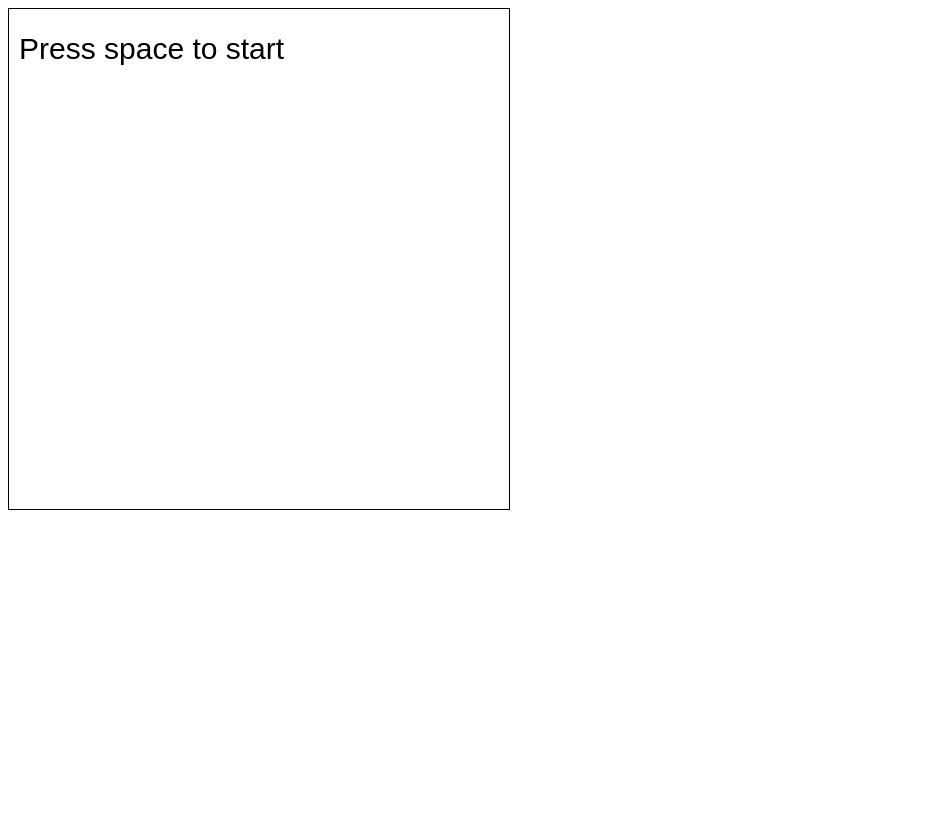
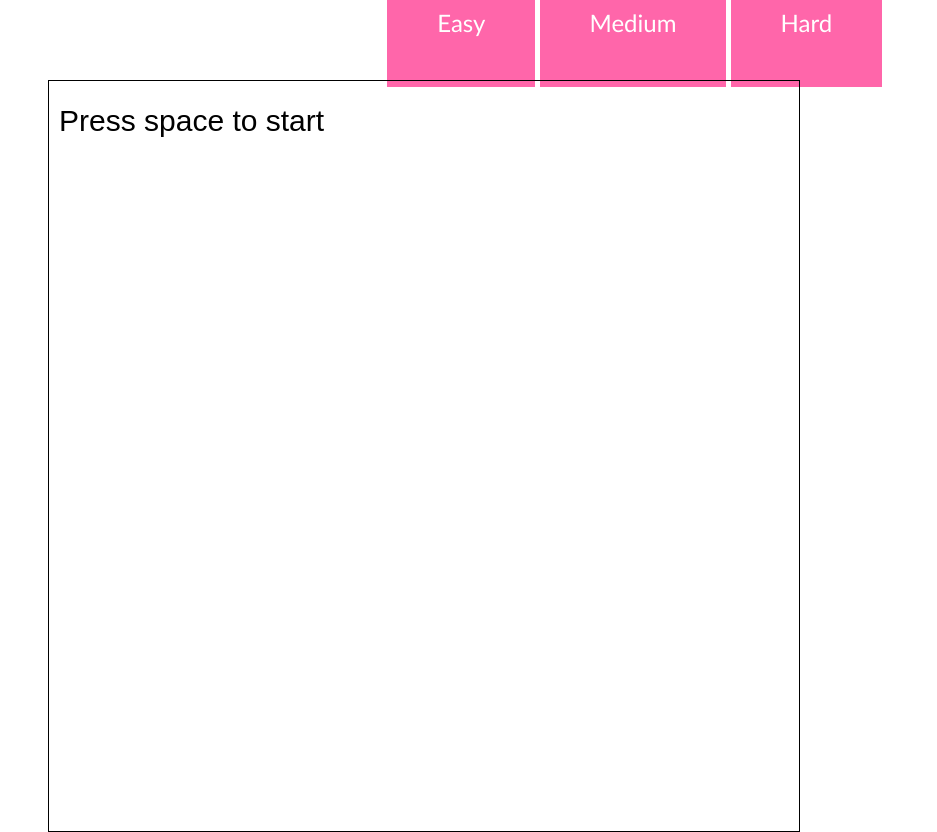
Before and after one commit to pbrink21/rythm-arts, a plain HTML site: page public/board.html in a window 1280 px wide. Shown: the whole page, without its empty margins (0-937 px from the left). Before the commit the page ends 800 px from the top, so only its background shows below. Drawn offline with Linux system fonts and the light colour scheme.

Commit message:
changed some of board to match difficulty and selector screen

```diff
--- a/public/board.html
+++ b/public/board.html
@@ -14,7 +14,10 @@
         </div>
 
         <div id = "game">
-          <canvas id = "gameCanvas" width = "500" height = "500" style="border:1px solid #000000;"/>
+          <a class = "difButton" onclick="diff(1)" id = "0">Easy</a>
+          <a class = "difButton" onclick="diff(2)" id = "1">Medium</a>
+          <a class = "difButton" onclick="diff(3)" id = "2">Hard</a>
+          <canvas id = "gameCanvas" width = "750" height = "750" style="border:1px solid #000000; position: absolute; top: 10%; right: 37.5%;"/>
 
           <script language="JavaScript">
             var elem = document.getElementById('gameCanvas'),
@@ -22,7 +25,7 @@
             started = false,
             paused = false,
             theme = "Dawn Winery",
-            diff = 2,
+            diff = 0;
             points = 0;
             elements = [];
 
@@ -39,9 +42,10 @@
             };
 
             const DIFFICULTY = {
-              0: {size: 20, acceleration: 1, points: 1, interval: 10},
-              1: {size: 20, acceleration: 5, points: 2, interval: 7},
-              2: {size: 20, acceleration: 10, points: 3, interval: 5},
+            //size of circles changed and accel of hard 10 -> 7
+              0: {size: 50, acceleration: 1, points: 1, interval: 10},
+              1: {size: 40, acceleration: 5, points: 2, interval: 7},
+              2: {size: 30, acceleration: 7, points: 3, interval: 5},
             };
 
             const DIRECTION = {
@@ -51,6 +55,13 @@
               3: {x: 1, y: 0, key: 'd', keyCode: 68, winX: elem.width, winY: elem.height/2}, //right
               4: {x: 0, y: 0, key: 'q', keyCode: 81, winX: 0, winY: 0} //stopped
             };
+
+            function diff(num){
+                diff = num;
+                getElementById(0).remove();
+                getElementById(1).remove();
+                getElementById(2).remove();
+			}
 
             function intersect(point, circle){
               return Math.sqrt((point.x-circle.x) ** 2 + (point.y-circle.y) ** 2) < circle.radius;
@@ -117,7 +128,7 @@
                   x: element.direction.winX,
                   y: element.direction.winY
                 };
-                //chagnes color, if neccesary
+                //changes color, if neccesary
                 if(intersect(pos, element)){
                   element.ready = true;
                   element.color = colors[theme].success;
@@ -136,9 +147,12 @@
 
                 if((!intersect(pos, element) && element.ready) || element.clicked){
                   //erases
+                  /*
+                  *see line 167*
                   if(!element.clicked){
                     points -= DIFFICULTY[diff].points;
                   }
+                  */
                   draw(element.x, element.y, element.radius, colors[theme].background);
                   elements.splice(elements.indexOf(element));
                 }
@@ -161,9 +175,12 @@
                   points += DIFFICULTY[diff].points;
                 }
               });
+              //Dont think we should subtract for points but only give points to successful scores?
+              /*
               if(!goodClick){
                 points -= DIFFICULTY[diff].points;
               }
+              */
             }
 
             context.font = "30px Arial";
--- a/public/style.css
+++ b/public/style.css
@@ -65,7 +65,7 @@ d:hover {
     left: 30%;
     width:40%;
     border:none;
-    display:block;
+    display:block-inline;
     padding:50px;
     margin-bottom:50px;
     text-decoration: none;
```
Also changed, not shown: public/game page.html (+10 -3 lines), public/main menu.html (+1 -1 lines).
